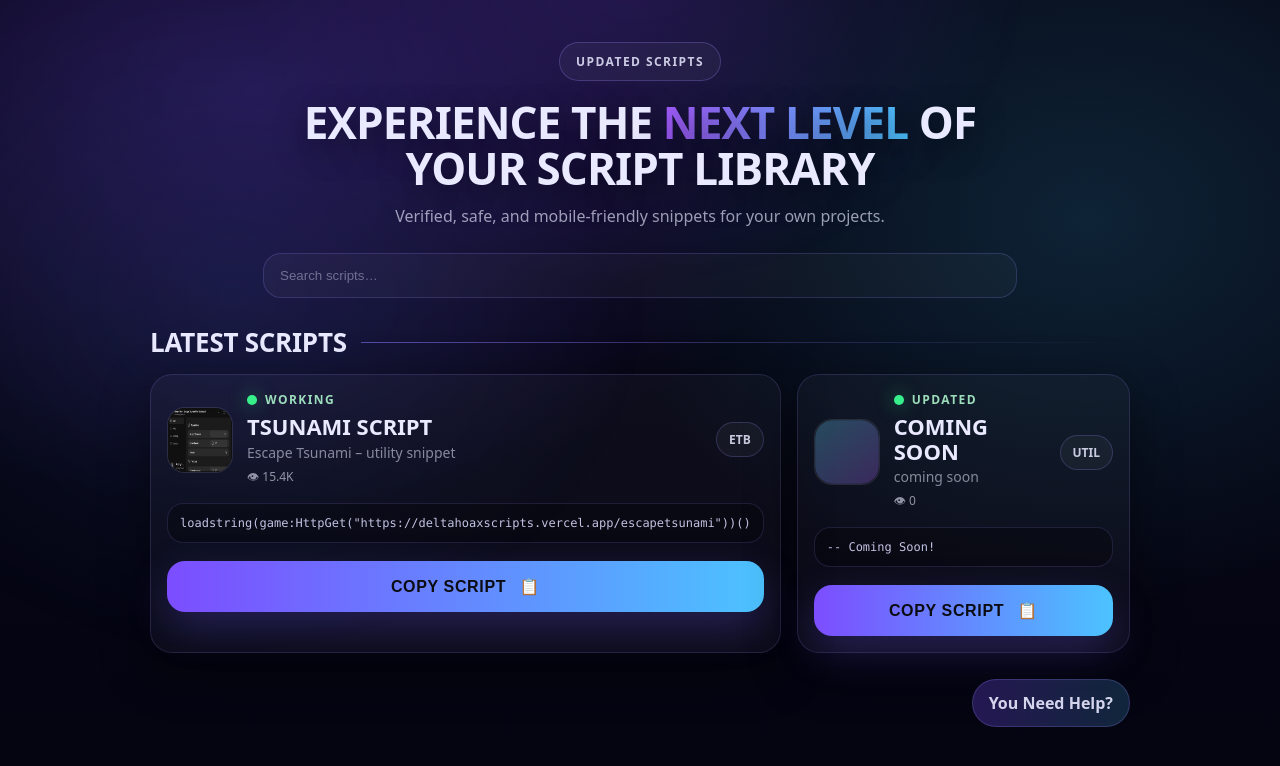
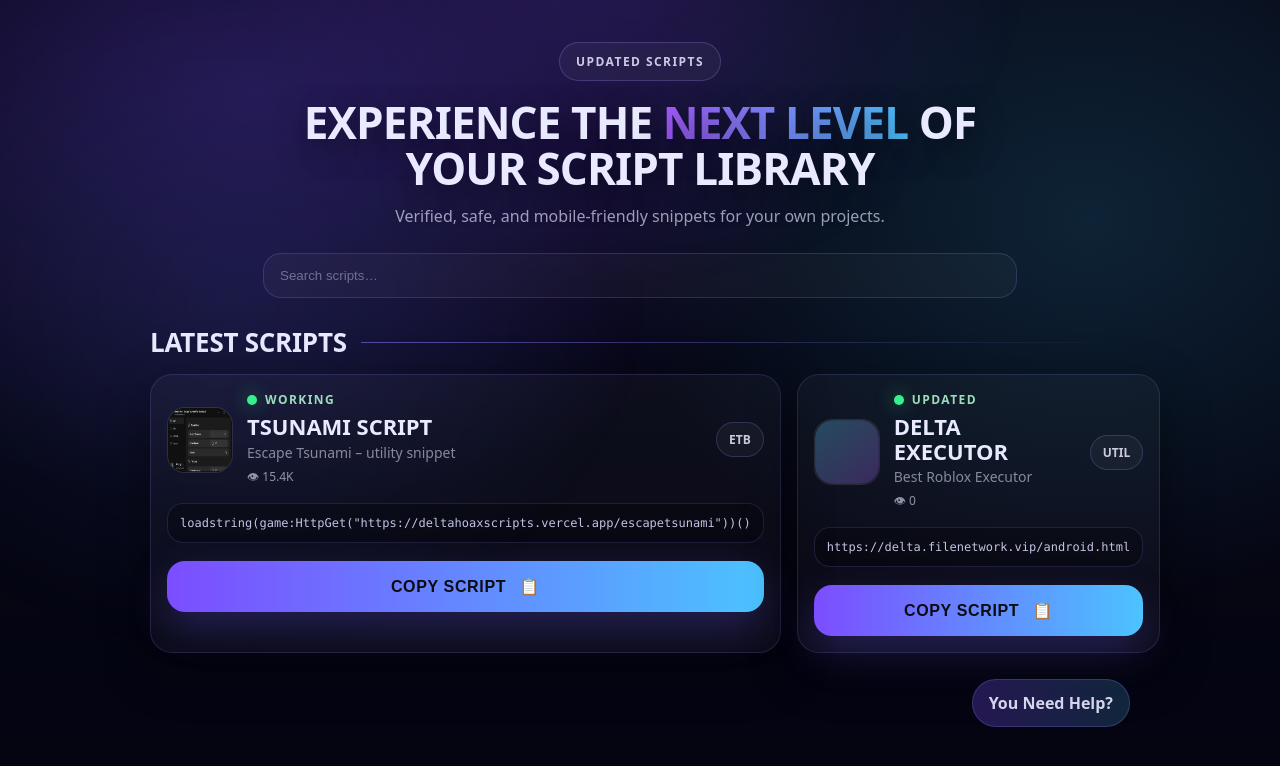
Before and after one commit to Clarksds/EscapeTsunami, a Next.js app: page / in a window 1280 px wide. Shown: the top 766 px of the page. Built offline with nearby package versions, Linux system fonts and the light colour scheme.

Commit message:
Update page.js

```diff
--- a/app/page.js
+++ b/app/page.js
@@ -16,13 +16,13 @@
   },
   {
     id: "coming-soon",
-    title: "COMING SOON",
-    subtitle: "coming soon",
+    title: "DELTA EXECUTOR",
+    subtitle: "Best Roblox Executor",
     badge: "UTIL",
     views: "0",
     status: "UPDATED",
     image: "", // no image = fallback icon
-    code: `-- Coming Soon!`,
+    code: `https://delta.filenetwork.vip/android.html`,
   },
 ];
 
```
